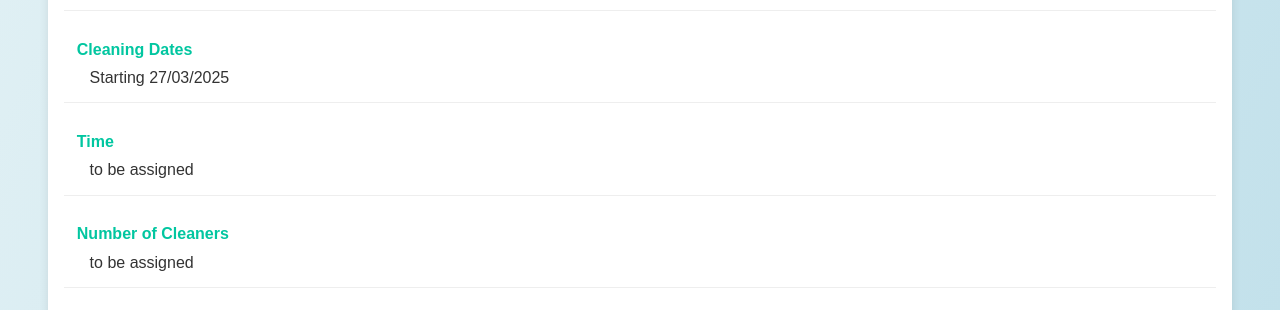
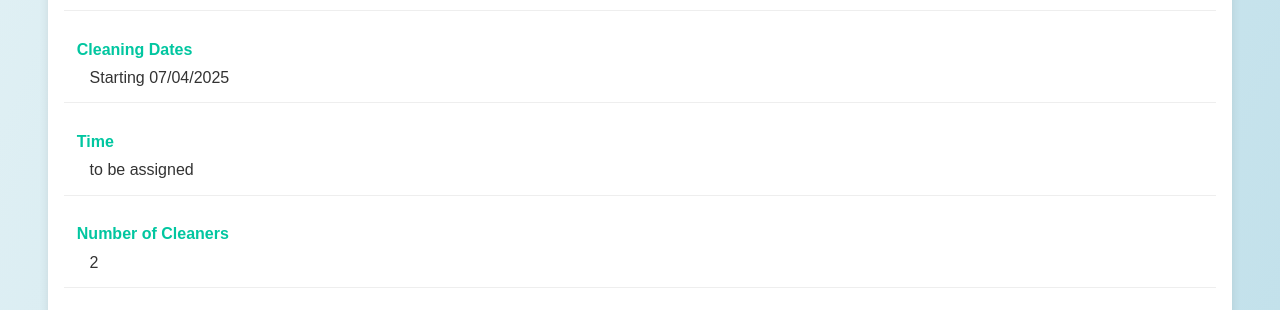
Before and after one commit to SprucesAustralia/29-Duporth-Ave.-Maroochydore---Fitout, a plain HTML site: page booking-details.html in a window 1280 px wide. Shown: the part 847-1157 px from the top of the page. Drawn offline with Linux system fonts and the light colour scheme.

Commit message:
Update booking-details.html

```diff
--- a/booking-details.html
+++ b/booking-details.html
@@ -351,7 +351,7 @@
 
       <div class="booking-item">
         <div class="field-title">Cleaning Dates</div>
-        <div class="field-details">Starting 27/03/2025</div>
+        <div class="field-details">Starting 07/04/2025</div>
       </div>
 
       <div class="booking-item">
@@ -361,7 +361,7 @@
 
       <div class="booking-item">
         <div class="field-title">Number of Cleaners</div>
-        <div class="field-details">to be assigned</div>
+        <div class="field-details">2</div>
       </div>
 
       <div class="booking-item">
```
